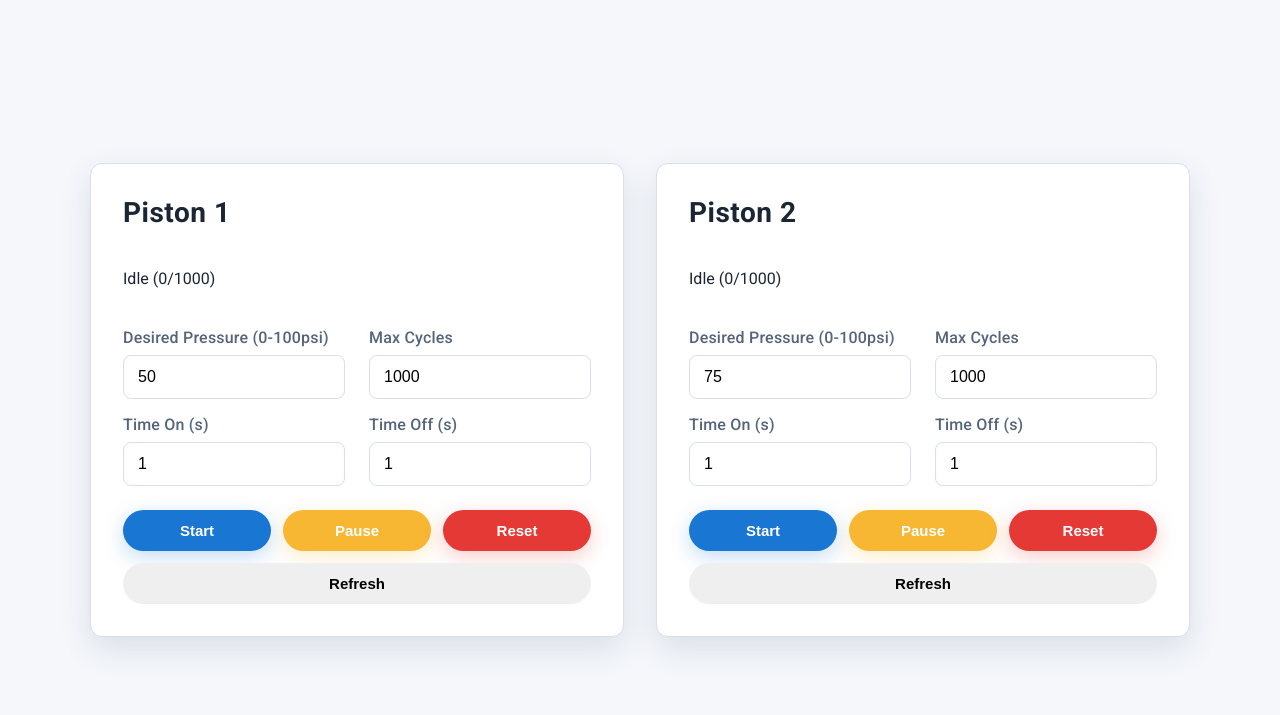
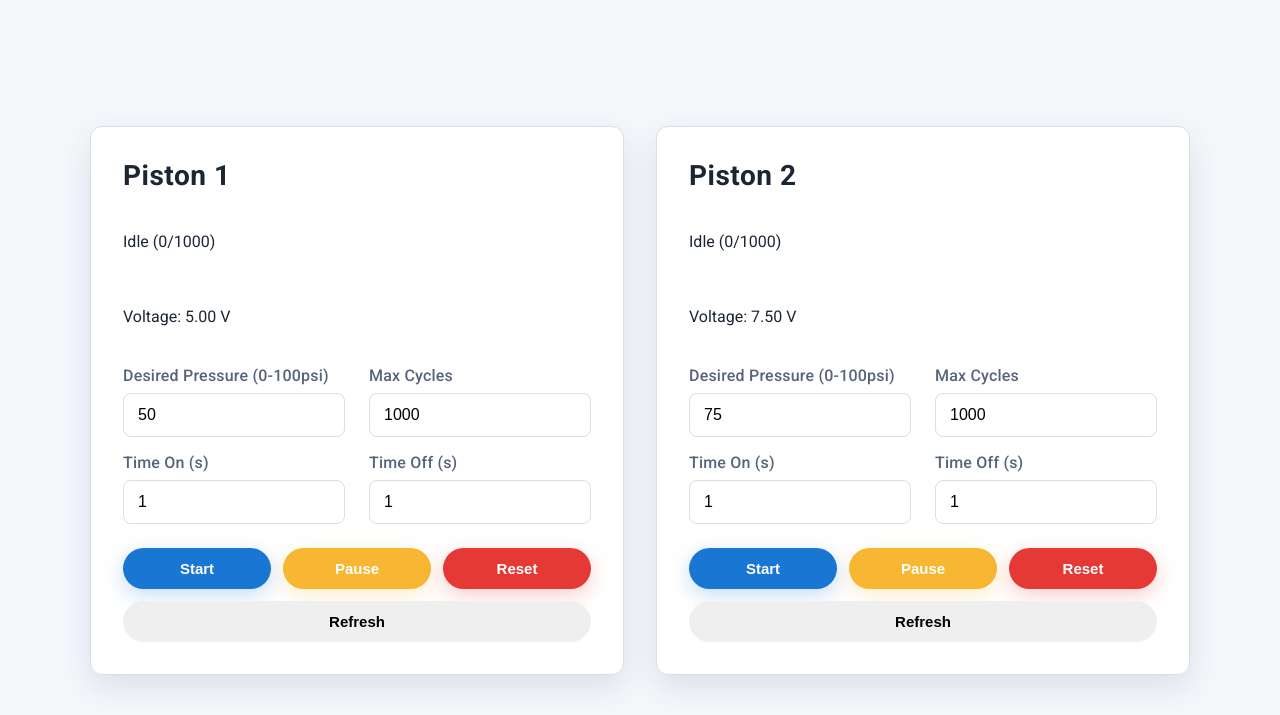
Before and after one commit to gsarrafian/PneumaticsApp, a Flask app: page / in a window 1280 px wide. Shown: the top 715 px of the page. Run offline with Flask 3, Linux system fonts and the light colour scheme; data comes from the database, SQL or seed files in the repository; both versions use the stored data as it was after the commit.

Commit message:
Including pushing signals to the DAC based on the desired pressure inputs

```diff
--- a/app.py
+++ b/app.py
@@ -1,8 +1,12 @@
 # app.py
 from flask import Flask, render_template, request, jsonify
 from gpio_driver import GPIOController
-from i2c_driver import pressure_to_voltage, voltage_to_code
-import threading, time, os
+from i2c_driver import (
+    gp8403_set_range_0_10v,
+    pressure_to_voltage,
+    set_pressure,
+)
+import threading, time
 from werkzeug.serving import WSGIRequestHandler
 from db import load_state, save_state
 
@@ -17,6 +21,39 @@ PINMAP = {
     "piston1_valve": 16,  # adjust to your wiring
     "piston2_valve": 18,
 }
+
+PISTON_TO_DAC_CHANNEL = {
+    "piston1": 1,
+    "piston2": 2,
+}
+
+
+def _pressure_to_voltage_safe(desired_pressure):
+    if desired_pressure is None:
+        return None
+    return float(pressure_to_voltage(float(desired_pressure)))
+
+
+def _apply_desired_pressure(piston: str, desired_pressure: float) -> float:
+    channel = PISTON_TO_DAC_CHANNEL.get(piston)
+    if channel is None:
+        raise KeyError(f"No DAC channel configured for {piston}")
+    value = float(desired_pressure)
+    set_pressure(channel, value)
+    return _pressure_to_voltage_safe(value)
+
+
+def _annotate_with_voltage(state: dict) -> dict:
+    for piston in PISTON_TO_DAC_CHANNEL:
+        piston_state = state.get(piston)
+        if not isinstance(piston_state, dict):
+            continue
+        pressure = piston_state.get("desired_pressure")
+        try:
+            piston_state["desired_voltage"] = _pressure_to_voltage_safe(pressure)
+        except Exception:
+            piston_state["desired_voltage"] = None
+    return state
 
 class PistonWorker:
     def __init__(self, name: str, valve_pin: int):
@@ -133,25 +170,33 @@ workers = {
 
 state = load_state()
 workers["piston1"].current_cycle = int(state["piston1"]["current_cycle"])
-workers["piston1"].total_cycles  = int(state["piston1"]["max_cycles"])
+workers["piston1"].total_cycles = int(state["piston1"]["max_cycles"])
 workers["piston2"].current_cycle = int(state["piston2"]["current_cycle"])
-workers["piston2"].total_cycles  = int(state["piston2"]["max_cycles"])
+workers["piston2"].total_cycles = int(state["piston2"]["max_cycles"])
 
-print(pressure_to_voltage(0))      # expect ~0.0 V
-print(pressure_to_voltage(50))     # expect ~5.0 V
-print(pressure_to_voltage(100))    # expect ~10.0 V
+try:
+    gp8403_set_range_0_10v()
+    for piston_name, piston_state in state.items():
+        if piston_name in PISTON_TO_DAC_CHANNEL:
+            try:
+                voltage = _apply_desired_pressure(
+                    piston_name, piston_state.get("desired_pressure", 0.0)
+                )
+            except Exception:
+                voltage = None
+            piston_state["desired_voltage"] = voltage
+except Exception as exc:  # pragma: no cover - hardware access
+    print(f"Warning: Failed to initialize DAC: {exc}")
 
-print(voltage_to_code(0.0))        # expect 0
-print(voltage_to_code(10.0))       # expect 4095
-print(voltage_to_code(5.0))        # expect ~2048
-
+state = _annotate_with_voltage(state)
 @app.route("/")
 def index():
     return render_template("index.html", title="Pneumatics Control")
 
 @app.route("/api/state", methods=["GET"])
 def api_state():
-    return jsonify({"ok": True, "state": load_state()})
+    state = _annotate_with_voltage(load_state())
+    return jsonify({"ok": True, "state": state})
 
 @app.route("/api/piston/update", methods=["POST"])
 def piston_update():
@@ -189,15 +234,29 @@ def piston_update():
         state[key]["max_cycles"] = cyc
         # keep current_cycle as-is; worker will stop when hitting new target
     if desired_pressure is not None:
-        state[key]["desired_pressure"] = float(desired_pressure)
+        try:
+            desired_pressure_value = float(desired_pressure)
+        except (TypeError, ValueError):
+            return jsonify({"ok": False, "error": "Desired pressure must be a number"}), 400
+        if not 0.0 <= desired_pressure_value <= 100.0:
+            return jsonify({"ok": False, "error": "Desired pressure must be between 0 and 100 psi"}), 400
+        try:
+            voltage = _apply_desired_pressure(piston, desired_pressure_value)
+        except Exception as exc:
+            return jsonify({"ok": False, "error": f"Failed to set pressure: {exc}"}), 500
+        state[key]["desired_pressure"] = desired_pressure_value
+        state[key]["desired_voltage"] = voltage
     # also mirror runtime flags
     st = workers[piston].status()
     state[key]["running"] = bool(st["running"])
     state[key]["paused"]  = bool(st["paused"])
     state[key]["current_cycle"] = int(st["current_cycle"])
+    state = _annotate_with_voltage(state)
     save_state(state)
 
-    return jsonify({"ok": True, "status": workers[piston].status()})
+    status_with_voltage = workers[piston].status()
+    status_with_voltage["desired_voltage"] = state[key].get("desired_voltage")
+    return jsonify({"ok": True, "status": status_with_voltage})
 
 @app.route("/api/piston/start", methods=["POST"])
 def piston_start():
@@ -222,11 +281,24 @@ def piston_start():
     st[key]["running"] = True
     st[key]["paused"] = False
     if desired_pressure is not None:
-        state[key]["desired_pressure"] = float(desired_pressure)  # ← NEW
-    save_state(state)
+        try:
+            desired_pressure_value = float(desired_pressure)
+        except (TypeError, ValueError):
+            return jsonify({"ok": False, "error": "Desired pressure must be a number"}), 400
+        if not 0.0 <= desired_pressure_value <= 100.0:
+            return jsonify({"ok": False, "error": "Desired pressure must be between 0 and 100 psi"}), 400
+        try:
+            voltage = _apply_desired_pressure(piston, desired_pressure_value)
+        except Exception as exc:
+            return jsonify({"ok": False, "error": f"Failed to set pressure: {exc}"}), 500
+        st[key]["desired_pressure"] = desired_pressure_value
+        st[key]["desired_voltage"] = voltage
+    st = _annotate_with_voltage(st)
     save_state(st)
 
-    return jsonify({"ok": True, "status": workers[piston].status()})
+    status_with_voltage = workers[piston].status()
+    status_with_voltage["desired_voltage"] = st[key].get("desired_voltage")
+    return jsonify({"ok": True, "status": status_with_voltage})
 
 @app.route("/api/piston/pause", methods=["POST"])
 def piston_pause():
@@ -240,9 +312,12 @@ def piston_pause():
     st[piston]["paused"] = True
     st[piston]["running"] = True
     st[piston]["current_cycle"] = workers[piston].current_cycle
+    st = _annotate_with_voltage(st)
     save_state(st)
 
-    return jsonify({"ok": True, "status": workers[piston].status()})
+    status_with_voltage = workers[piston].status()
+    status_with_voltage["desired_voltage"] = st[piston].get("desired_voltage")
+    return jsonify({"ok": True, "status": status_with_voltage})
 
 @app.route("/api/piston/resume", methods=["POST"])
 def piston_resume():
@@ -256,9 +331,12 @@ def piston_resume():
     st[piston]["paused"] = False
     st[piston]["running"] = True
     st[piston]["current_cycle"] = workers[piston].current_cycle
+    st = _annotate_with_voltage(st)
     save_state(st)
 
-    return jsonify({"ok": True, "status": workers[piston].status()})
+    status_with_voltage = workers[piston].status()
+    status_with_voltage["desired_voltage"] = st[piston].get("desired_voltage")
+    return jsonify({"ok": True, "status": status_with_voltage})
 
 @app.route("/api/piston/reset", methods=["POST"])
 def piston_reset():
@@ -272,16 +350,23 @@ def piston_reset():
     st[piston]["current_cycle"] = 0
     st[piston]["running"] = False
     st[piston]["paused"] = False
+    st = _annotate_with_voltage(st)
     save_state(st)
 
-    return jsonify({"ok": True, "status": workers[piston].status()})
+    status_with_voltage = workers[piston].status()
+    status_with_voltage["desired_voltage"] = st[piston].get("desired_voltage")
+    return jsonify({"ok": True, "status": status_with_voltage})
 
 @app.route("/api/piston/status", methods=["GET"])
 def piston_status():
     piston = request.args.get("piston", "piston1")
     if piston not in workers:
         return jsonify({"ok": False, "error": "Unknown piston"}), 400
-    return jsonify({"ok": True, "status": workers[piston].status()})
+    st = workers[piston].status()
+    state = load_state()
+    state = _annotate_with_voltage(state)
+    st["desired_voltage"] = state.get(piston, {}).get("desired_voltage")
+    return jsonify({"ok": True, "status": st})
 
 if __name__ == "__main__":
     app.run(host="0.0.0.0", port=5000, debug=True, request_handler=SilentHandler)
--- a/static/main.css
+++ b/static/main.css
@@ -142,6 +142,11 @@ button:focus-visible {
   box-shadow: 0 10px 24px rgba(229, 57, 53, 0.32);
 }
 
+.refresh-btn:hover {
+  transform: translateY(-1px);
+  box-shadow: 0 10px 24px rgb(243, 243, 243);
+}
+
 @media (max-width: 720px) {
   body {
     padding: 24px;
--- a/static/main.js
+++ b/static/main.js
@@ -19,13 +19,21 @@ document.addEventListener("DOMContentLoaded", async () => {
     if (resp.ok) {
       const s = resp.state;
       ["piston1", "piston2"].forEach(p => {
-        document.getElementById(`${p}-desired-pressure`).value = s[p].desired_pressure ?? 0;
-        document.getElementById(`${p}-max-cycles`).value = s[p].max_cycles ?? 0;
-        document.getElementById(`${p}-time-on`).value = s[p].time_on ?? 0;
-        document.getElementById(`${p}-time-off`).value = s[p].time_off ?? 0;
+        const state = s[p] ?? {};
+        document.getElementById(`${p}-desired-pressure`).value = state.desired_pressure ?? 0;
+        document.getElementById(`${p}-max-cycles`).value = state.max_cycles ?? 0;
+        document.getElementById(`${p}-time-on`).value = state.time_on ?? 0;
+        document.getElementById(`${p}-time-off`).value = state.time_off ?? 0;
+        const voltageEl = document.getElementById(`${p}-voltage`);
+        if (voltageEl) voltageEl.textContent = formatVoltage(state.desired_voltage);
       });
     }
   } catch {
+  }
+
+    function formatVoltage(voltage) {
+    if (typeof voltage !== "number" || Number.isNaN(voltage)) return "Voltage: N/A";
+    return `Voltage: ${voltage.toFixed(2)} V`;
   }
 
   function getPanelValues(panelPrefix) {
@@ -41,10 +49,14 @@ document.addEventListener("DOMContentLoaded", async () => {
     return document.getElementById(`${pistonName}-status`);
   }
 
+  function voltageElFor(pistonName) {
+    return document.getElementById(`${pistonName}-voltage`);
+  }
+
   async function fetchStatus(pistonName) {
     const resp = await getJSON(`/api/piston/status?piston=${encodeURIComponent(pistonName)}`);
     if (!resp.ok) throw new Error(resp.error || "Status failed");
-    return resp.status; // { running, paused, current_cycle, total_cycles }
+    return resp.status; // { running, paused, current_cycle, total_cycles, desired_voltage }
   }
 
   async function startOrResume(pistonName) {
@@ -71,11 +83,16 @@ document.addEventListener("DOMContentLoaded", async () => {
     const resetBtn = panel.querySelector(".reset-btn");
     const refreshBtn = panel.querySelector(".refresh-btn");
     const statusEl = statusElFor(pistonName);
+    const voltageEl = voltageElFor(pistonName);
 
     startBtn.addEventListener("click", async () => {
       try {
         const resp = await startOrResume(pistonName);
-        if (!resp.ok) alert(resp.error || "Start/Resume failed");
+        if (!resp.ok) {
+          alert(resp.error || "Start/Resume failed");
+        } else if (voltageEl) {
+          voltageEl.textContent = formatVoltage(resp.status?.desired_voltage);
+        }
       } catch (e) {
         alert(e.message);
       }
@@ -83,7 +100,11 @@ document.addEventListener("DOMContentLoaded", async () => {
 
     pauseBtn.addEventListener("click", async () => {
       const resp = await postJSON("/api/piston/pause", {piston: pistonName});
-      if (!resp.ok) alert(resp.error || "Pause failed");
+      if (!resp.ok) {
+        alert(resp.error || "Pause failed");
+      } else if (voltageEl) {
+        voltageEl.textContent = formatVoltage(resp.status?.desired_voltage);
+      }
     });
 
     resetBtn.addEventListener("click", async () => {
@@ -100,12 +121,14 @@ document.addEventListener("DOMContentLoaded", async () => {
           time_off: vals.time_off,
           cycles: vals.cycles,
           desired_pressure: vals.desired_pressure,
-        // desired_pressure: desired
+        });
+        if (!resp.ok) {
+          alert(resp.error || "Update failed");
+        } else if (voltageEl) {
+          voltageEl.textContent = formatVoltage(resp.status?.desired_voltage);
+        }
       });
-      if (!resp.ok) alert(resp.error || "Update failed");
-    });
-  }
-
+      }
     // status poller
     setInterval(async () => {
       try {
@@ -114,12 +137,19 @@ document.addEventListener("DOMContentLoaded", async () => {
         const progress =
             s.total_cycles > 0 ? ` (${s.current_cycle}/${s.total_cycles})` : "";
         statusEl.textContent = `${state}${progress}`;
+        if (voltageEl) voltageEl.textContent = formatVoltage(s.desired_voltage);
       } catch (e) {
         statusEl.textContent = "Status unavailable";
+        if (voltageEl) voltageEl.textContent = "Voltage: N/A";
       }
     }, 500);
   }
 
+  ["piston1", "piston2"].forEach(p => {
+    const el = voltageElFor(p);
+    if (el && !el.textContent) el.textContent = "Voltage: N/A";
+  });
+
   wirePanel("piston-1-title", "piston1");
   wirePanel("piston-2-title", "piston2");
 });
--- a/templates/index.html
+++ b/templates/index.html
@@ -20,6 +20,7 @@
     <section class="panel" aria-labelledby="piston-1-title">
       <h2 id="piston-1-title">Piston 1</h2>
       <p id="piston1-status" aria-live="polite"></p>
+      <p id="piston1-voltage" class="dac-voltage" aria-live="polite"></p>
       <div class="inputs">
         <div class="form-group">
           <label for="piston1-desired-pressure">Desired Pressure (0-100psi)</label>
@@ -49,6 +50,7 @@
     <section class="panel" aria-labelledby="piston-2-title">
       <h2 id="piston-2-title">Piston 2</h2>
       <p id="piston2-status" aria-live="polite"></p>
+      <p id="piston2-voltage" class="dac-voltage" aria-live="polite"></p>
       <div class="inputs">
         <div class="form-group">
           <label for="piston2-desired-pressure">Desired Pressure (0-100psi)</label>
```
Also changed, not shown: pneumatics.db.
